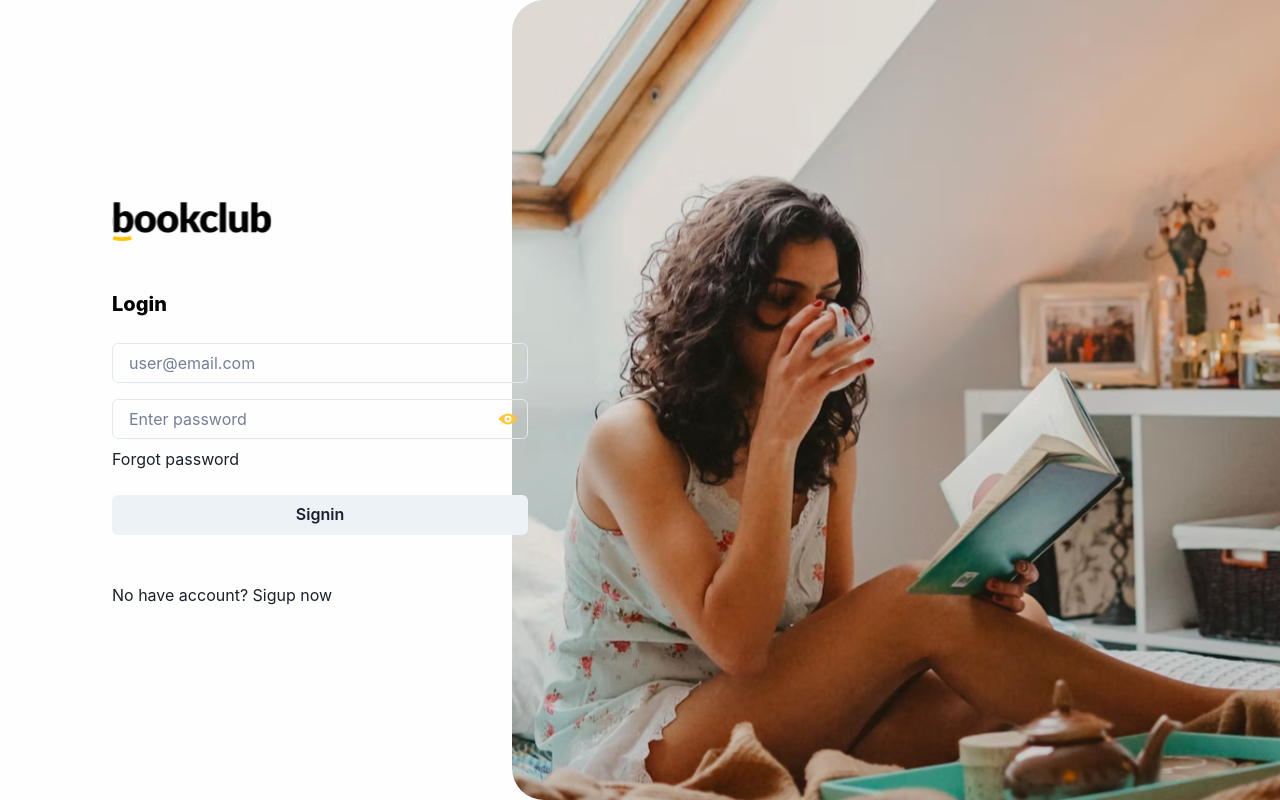
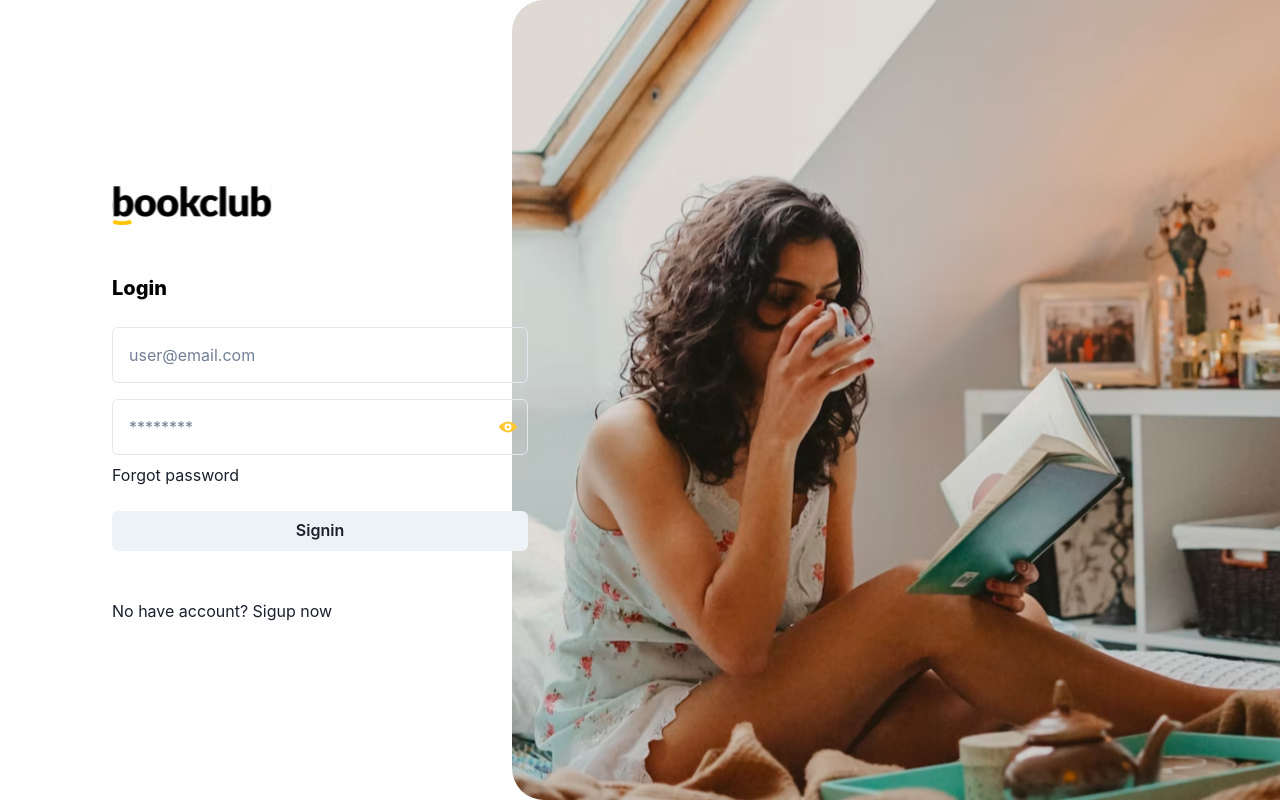
Before and after one commit to brjatoba92/bookclub-frontend-app, a React (Create React App) app: page / in a window 1280 px wide. Built offline with nearby package versions, Linux system fonts and the light colour scheme.

Commit message:
feat - ChakraUI and Atomic Design Implementation -  Components - Input - formated items

```diff
--- a/src/components/molecules/Input.js
+++ b/src/components/molecules/Input.js
@@ -3,22 +3,29 @@ import { Input as ChakraInput, InputGroup, InputRightElement, Button } from '@ch
 import { ViewIcon, ViewOffIcon } from '@chakra-ui/icons'
 
 export const Input = (props) => (
-    <ChakraInput focusBorderColor='brand.primary' {...props}/>
+    <ChakraInput h='56px' fontSize='16px' focusBorderColor='brand.primary' {...props} />
 )
 
 Input.Password = (props) => {
   const [show, setShow] = useState(false)
   const handleClick = () => setShow(!show)
   return (
-    <InputGroup size='md' {...props}>
+    <InputGroup
+      display='flex'
+      h='56px'
+      alignItems='center'
+      justifyContent='center'
+      size='md'
+      {...props}
+    >
       <Input
         focusBorderColor='brand.primary'
         pr='4.5rem'
         type={show ? 'text' : 'password'}
-        placeholder='Enter password'
+        placeholder='********'
       />
-      <InputRightElement>
-        <Button bg='transparent' _hover={ { bg: 'transparent' } } h='1.75rem' size='sm' onClick={handleClick}>
+      <InputRightElement h='100%'>
+        <Button bg='transparent' _hover={ { bg: 'transparent' } } size='sm' onClick={handleClick} h='100%' display='flex' alignItems='center' justifyContent='center'>
           {show ? <ViewOffIcon boxSize='18px' color='brand.primary'/> : <ViewIcon boxSize='18px' color='brand.primary'/>}
         </Button>
       </InputRightElement>
```
